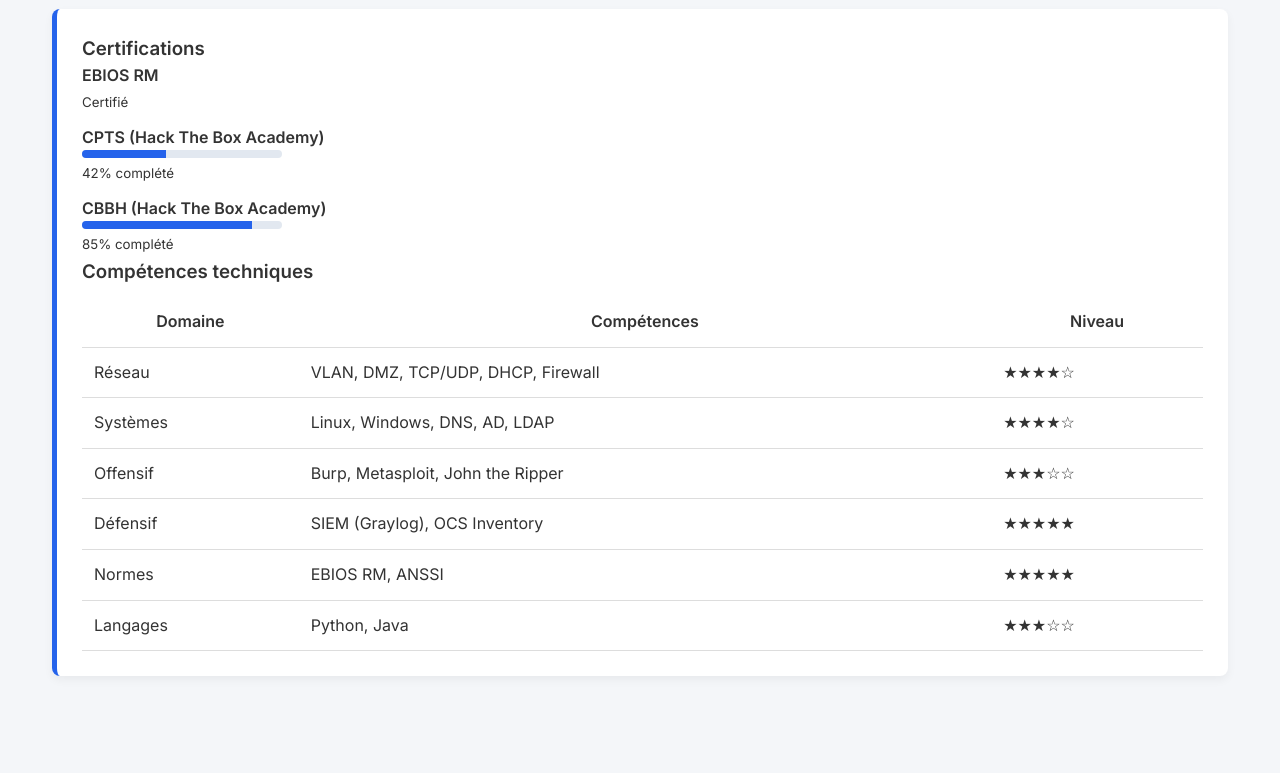
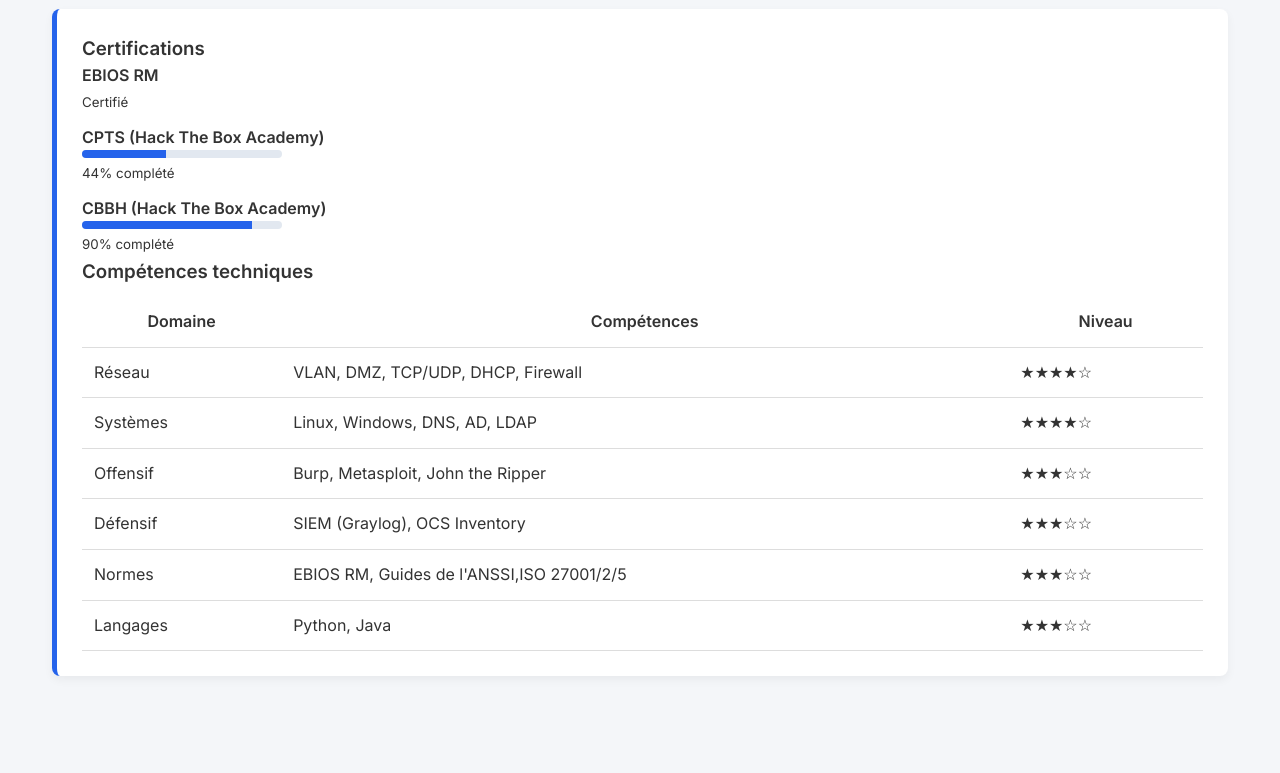
Before and after one commit to kiyanihamza/HAMZA-KIYANI, a plain HTML site: page index.html in a window 1280 px wide. Shown: the part 637-1410 px from the top of the page. Drawn offline with Linux system fonts and the light colour scheme.

Commit message:
Update index.html

```diff
--- a/index.html
+++ b/index.html
@@ -187,21 +187,21 @@
         <strong>EBIOS RM</strong><br>
         <small>Certifié</small>
       </li>
-      <!-- CPTS à 42% -->
+      <!-- CPTS à 44% -->
       <li style="margin-top: 10px;">
         <strong>CPTS (Hack The Box Academy)</strong><br>
         <div style="background-color: #e2e8f0; width: 200px; height: 8px; border-radius: 4px; position: relative; overflow: hidden;">
           <div style="background-color: #2563eb; width: 42%; height: 100%;"></div>
         </div>
-        <small style="display: inline-block; margin-top: 5px;">42% complété</small>
+        <small style="display: inline-block; margin-top: 5px;">44% complété</small>
       </li>
-      <!-- CBBH à 85% -->
+      <!-- CBBH à 90% -->
       <li style="margin-top: 10px;">
         <strong>CBBH (Hack The Box Academy)</strong><br>
         <div style="background-color: #e2e8f0; width: 200px; height: 8px; border-radius: 4px; position: relative; overflow: hidden;">
           <div style="background-color: #2563eb; width: 85%; height: 100%;"></div>
         </div>
-        <small style="display: inline-block; margin-top: 5px;">85% complété</small>
+        <small style="display: inline-block; margin-top: 5px;">90% complété</small>
       </li>
     </ul>
 
@@ -226,12 +226,12 @@
       <tr>
         <td>Défensif</td>
         <td>SIEM (Graylog), OCS Inventory</td>
-        <td>★★★★★</td>
+        <td>★★★☆☆</td>
       </tr>
       <tr>
         <td>Normes</td>
-        <td>EBIOS RM, ANSSI</td>
-        <td>★★★★★</td>
+        <td>EBIOS RM, Guides de l'ANSSI,ISO 27001/2/5</td>
+        <td>★★★☆☆</td>
       </tr>
       <tr>
         <td>Langages</td>
```
